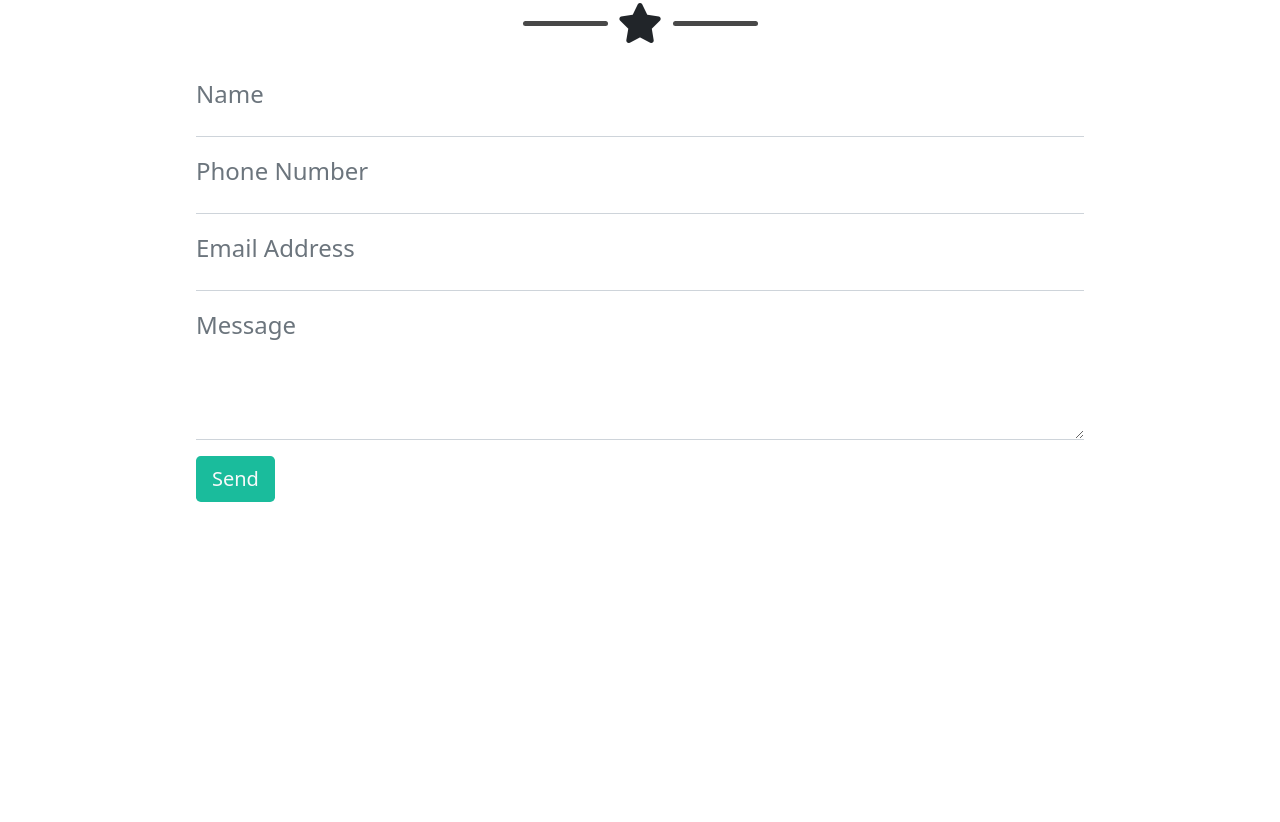
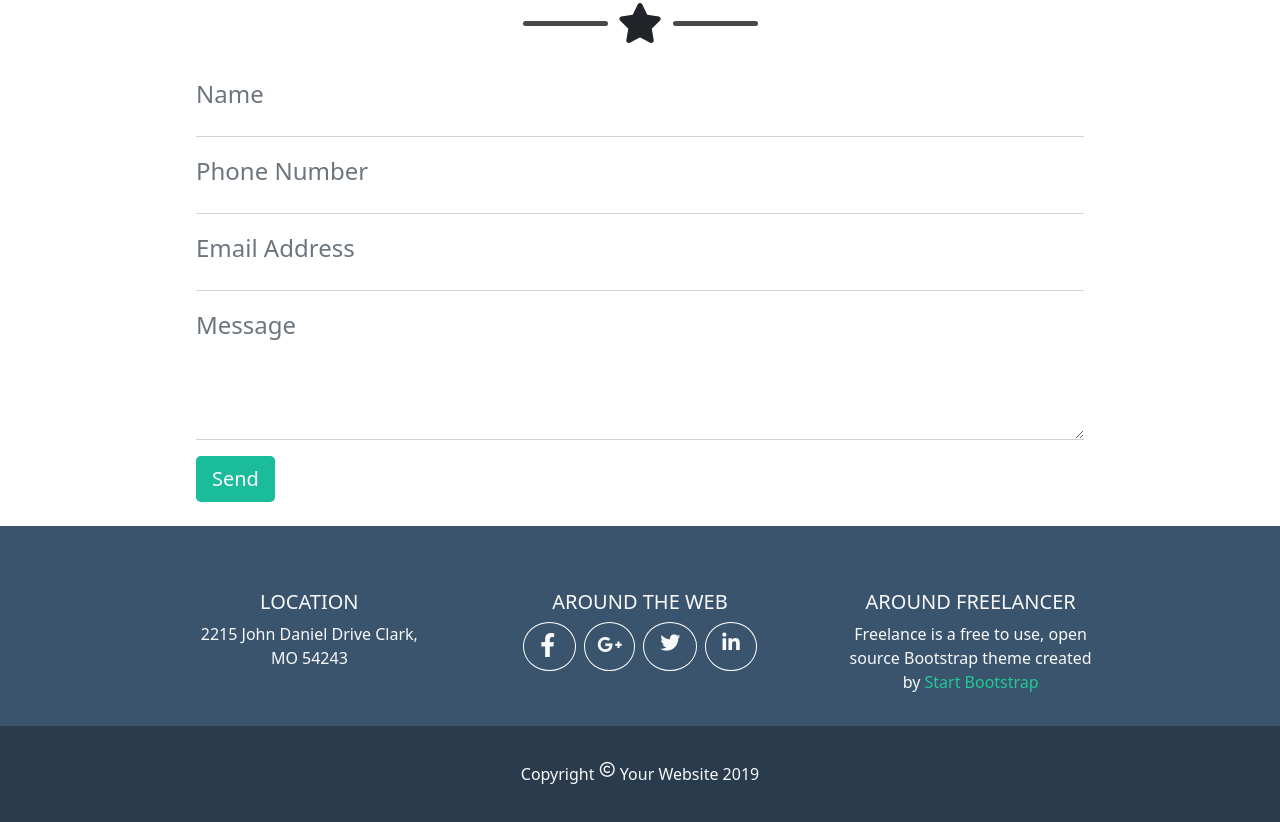
Before and after one commit to Gabrieleabu23/html-css-bootstrap-freelancer, a plain HTML site: page index.html in a window 1280 px wide. Shown: the part 1869-2691 px from the top of the page. Before the commit the page ends 2395 px from the top, so only its background shows below. Drawn offline with nearby package versions, Linux system fonts and the light colour scheme.

Commit message:
finished exercise

```diff
--- a/css/style.css
+++ b/css/style.css
@@ -88,6 +88,33 @@ main .content img{
     border-color: #1abc9c;
   }
 
+/* FINE MAIN */
+/* PARTE FOOTER */
+  footer{
+    background-color: #3a546d;
+  }
+
+  .padding_social_media{
+    padding: 5px 12px;
+    border: 1px solid white;
+    font-size: 18px;
+  }
+  .padding_social_media i{
+    vertical-align: middle;
+  }
+  .green_text{
+    color: var(--bs-teal);
+  }
+  /* LAYOVER */
+  .layover{
+    background-color: rgba(0, 0, 0, 0.3);
+  }
+  .fa-regular.fa-copyright{
+    font-size: 15px;
+    vertical-align: top;
+    padding: 0px 1px;
+  }
+/* FINE FOOTER */
 
 @media all and (max-width:575px){
     .container-fluid{
@@ -99,7 +126,20 @@ main .content img{
         width: 80%;
     }
 }
+@media (min-width: 768px) {
+  .navbar>.container,
+.navbar>.container-fluid,
+.navbar>.container-lg,
+.navbar>.container-md,
+.navbar>.container-sm,
+.navbar>.container-xl,
+.navbar>.container-xxl {
+  display:flex;
+  flex-wrap:inherit;
+  align-items:flex-start;
+}
 
+}
 @media all and (max-width:768px){
    #about [class*="col-md-6"] p{
     font-size: 1.8rem;
--- a/index.html
+++ b/index.html
@@ -17,8 +17,8 @@
     <header>
         <section id="nav-bar">
             <div class="container">
-                <nav class="navbar navbar-expand-lg navbar-light ">
-                    <div class="container-fluid justify-content-between">
+                <nav class="navbar navbar-expand-lg navbar-expand-md navbar-light ">
+                    <div class="container-fluid justify-content-between ">
                         <a class="navbar-brand fw-bold text-light fs-5" href="#">START BOOTSTRAP</a>
                         <button class="navbar-toggler " type="button" data-bs-toggle="collapse"
                             data-bs-target="#navbarSupportedContent" aria-controls="navbarSupportedContent"
@@ -165,6 +165,43 @@
             </div>
         </section>
     </main>
+    <footer>
+        <div class="container-fluid">
+            <div class="row justify-content-center  text-light p-3 p-0 ">
+                <div class="col-sm-12 col-md-4 pt-5 ">
+                    <div class="content text-center p-0">
+                        <h5 class="fw-normal">LOCATION</h5>
+                        <p>2215 John Daniel Drive Clark,<br>MO 54243</p>
+                    </div>
+                </div>
+                <div class="col-sm-12 col-md-4  pt-5">
+                    <div class="content text-center">
+                        <h5 class="fw-normal">AROUND THE WEB</h5>
+                        <div class="d-flex  justify-content-center  gap-2">
+                            <span class="padding_social_media  rounded-circle  fs-4  ps-3 pe-3"><i class="fa-brands fa-facebook-f pe-1 pb-2"></i></span>
+                            <span class="padding_social_media rounded-circle "><i class="fa-brands fa-google-plus-g  pt-1 fs-5"></i></span>
+
+                            <span class="padding_social_media  rounded-circle  ps-3 pe-3"><i class="fa-brands fa-twitter fs-5"></i></span>
+                            <span class="padding_social_media  rounded-circle  ps-3 pe-3"><i class="fa-brands fa-linkedin-in fs-5"></i></span>
+                        </div>
+                    </div>
+                </div>
+                <div class="col-sm-12 col-md-4  pt-5">
+                    <div class="content text-center">
+                        <h5 class="fw-normal tex">AROUND FREELANCER</h5>
+                        <div class="content">
+                            <p>Freelance is a free to use, open<br>source Bootstrap theme created<br>by <span class="green_text">Start Bootstrap</span></p>
+                        </div>
+                    </div>
+                </div>
+            </div>
+        </div>
+        <div class="position-relative layover p-5">
+            <div class="position-absolute top-50 start-50 translate-middle text-light">
+                <span>Copyright <span><i class="fa-regular fa-copyright"></i></span> Your Website 2019</span>
+            </div>
+        </div>
+    </footer>
 </body>
 
 </html>
```
